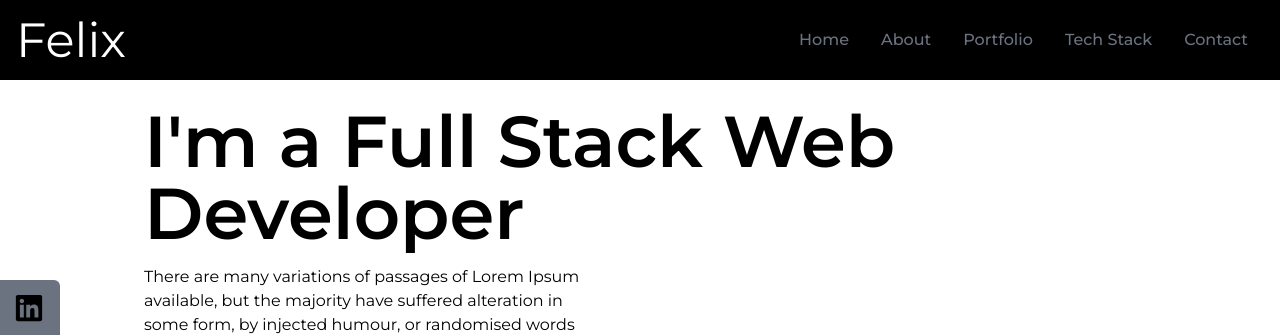
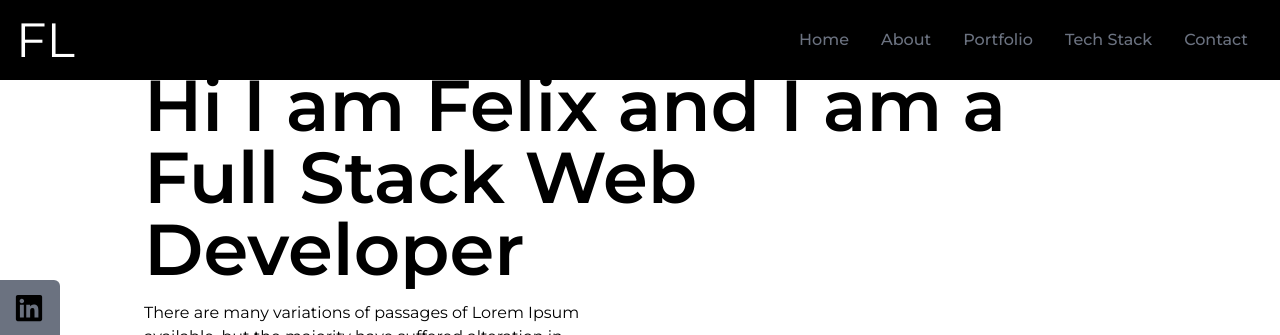
Before and after one commit to FLopez73/Portfolio, a React (Create React App) app: page / in a window 1280 px wide. Shown: the top 335 px of the page. Built offline with nearby package versions, Linux system fonts and the light colour scheme.

Commit message:
small changes

```diff
--- a/src/components/Home.jsx
+++ b/src/components/Home.jsx
@@ -8,7 +8,7 @@ const Home = () => {
         <div className="max-w-screen-lg mx-auto flex flex-col items-center justify-center h-full px-4 md:flex-row">
             <div className="flex flex-col justify-center h-full">
                 <h2 className="text-4xl sm:text-7xl font-bold">
-                    I'm a Full Stack Web Developer
+                    Hi I am <span className='text-green'>Felix</span> and I am a Full Stack Web Developer
                 </h2>
                 <p className="py-4 max-w-md">
                     There are many variations of passages of Lorem Ipsum available, but the majority have suffered alteration in some form, by injected humour, or randomised words which don't look even slightly believable. If you are going to use a passage of Lorem Ipsum, you need to be sure there isn't anything embarrassing hidden in the middle of text. All the Lorem Ipsum generators on the Internet tend to repeat predefined chunks as necessary, making this the first true generator on the Internet. It uses a dictionary of over 200 Latin words, combined with a handful of model sentence structures, to generate Lorem Ipsum which looks reasonable. The generated Lorem Ipsum is therefore always free from repetition, injected humour, or non-characteristic words etc.
--- a/src/components/NavBar.jsx
+++ b/src/components/NavBar.jsx
@@ -33,7 +33,7 @@ const NavBar = () => {
   return (
     <div className="flex justify-between items-center w-full h-20 px-4 text-white bg-black fixed">
         <div>
-            <h1 className="text-5xl">Felix</h1>
+            <h1 className="text-5xl">FL</h1>
         </div>
 
           <ul className="hidden md:flex">
```
